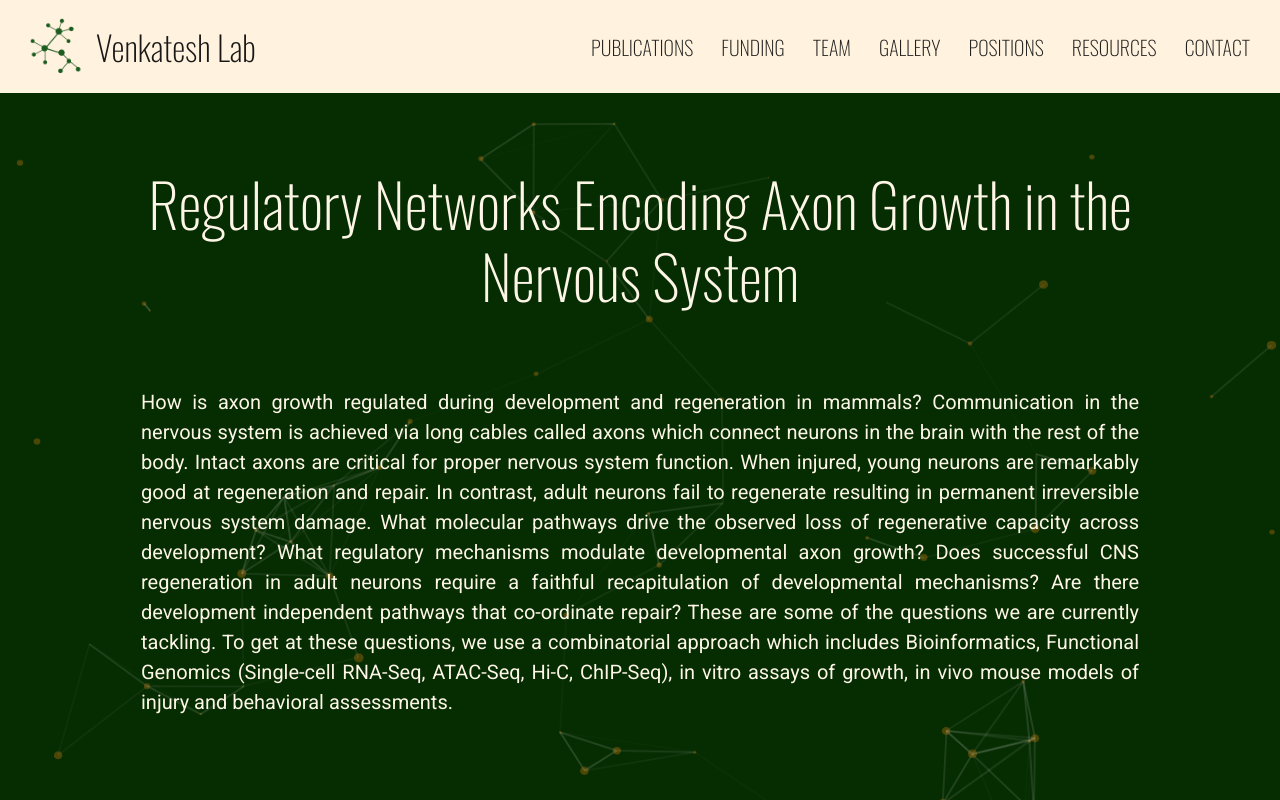
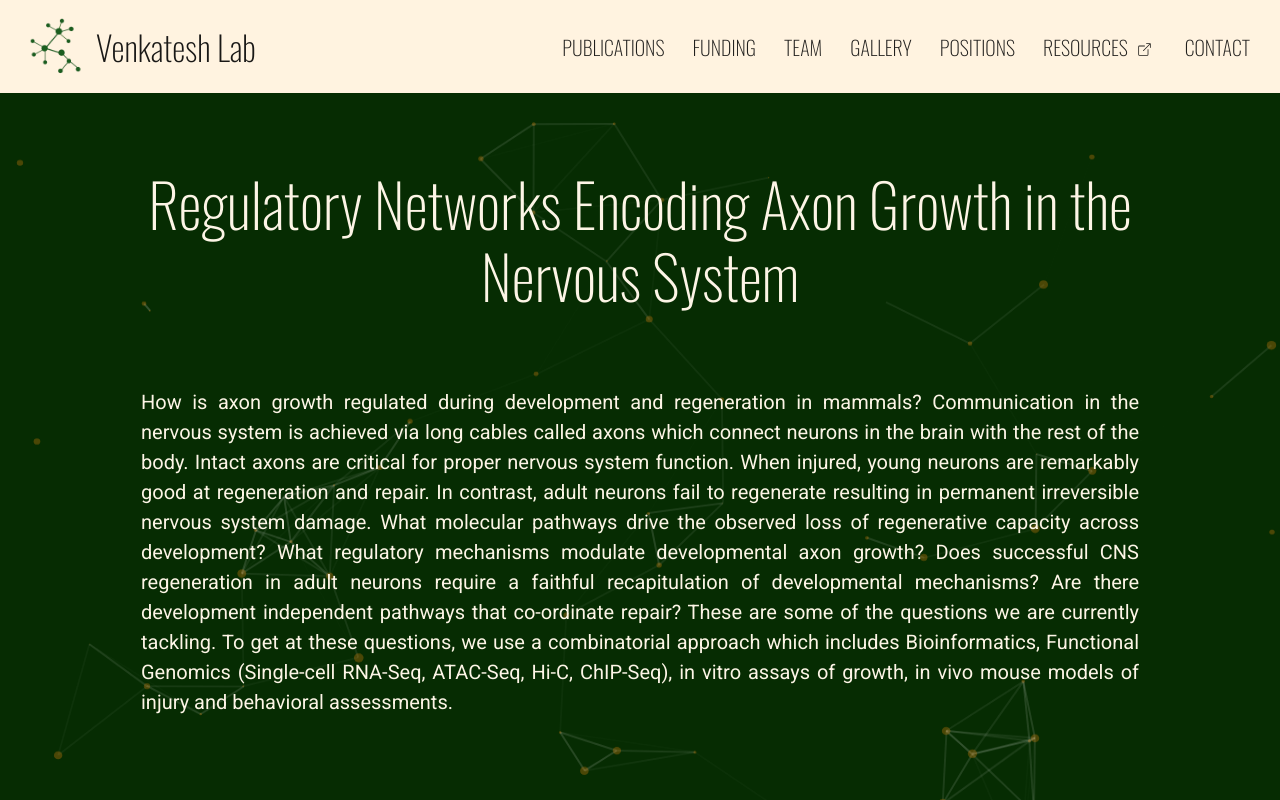
Before and after one commit to rdbcasillas/ishvenkatesh-lab, a Vue app: page / in a window 1280 px wide. Shown: the top 800 px of the page. Built offline with nearby package versions, Linux system fonts and the light colour scheme; what vue-particles would draw is missing.

Commit message:
updated navigation for Resources to external google doc

```diff
--- a/src/components/Navigation.vue
+++ b/src/components/Navigation.vue
@@ -28,9 +28,13 @@
             <b-nav-item to="/positions" exact-active-class="active"
               >POSITIONS</b-nav-item
             >
-            <b-nav-item to="/resources" exact-active-class="active"
-              >RESOURCES</b-nav-item
+            <b-nav-item
+              target="_blank"
+              href="https://docs.google.com/document/d/1MidvYKM1vxX2XK6MjtpegF370Rwq50Kc72tBSYR9-Ko/edit?usp=sharing"
             >
+              RESOURCES
+              <b-icon scale="0.5" icon="box-arrow-up-right"></b-icon>
+            </b-nav-item>
             <b-nav-item to="/contact" exact-active-class="active"
               >CONTACT</b-nav-item
             >
```
